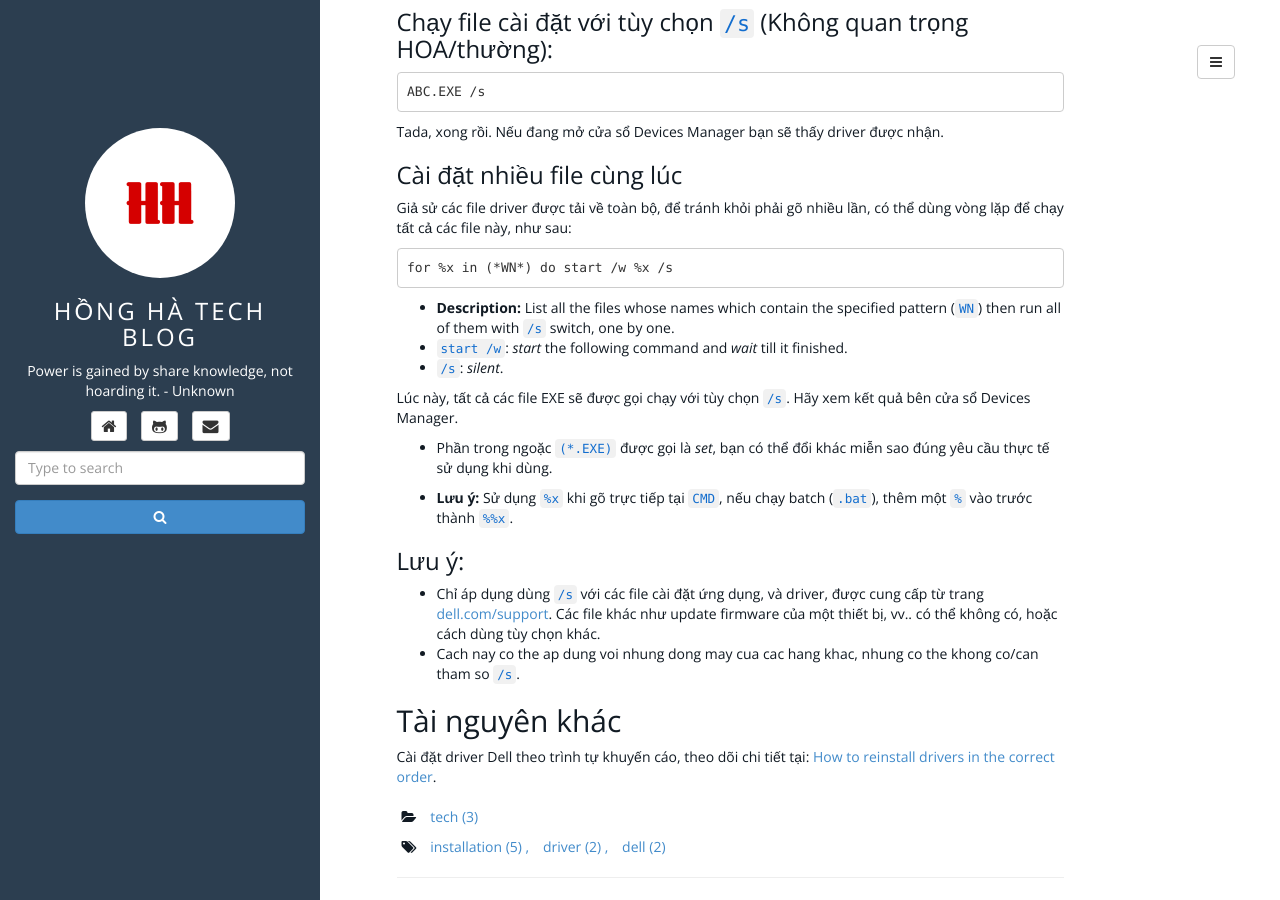
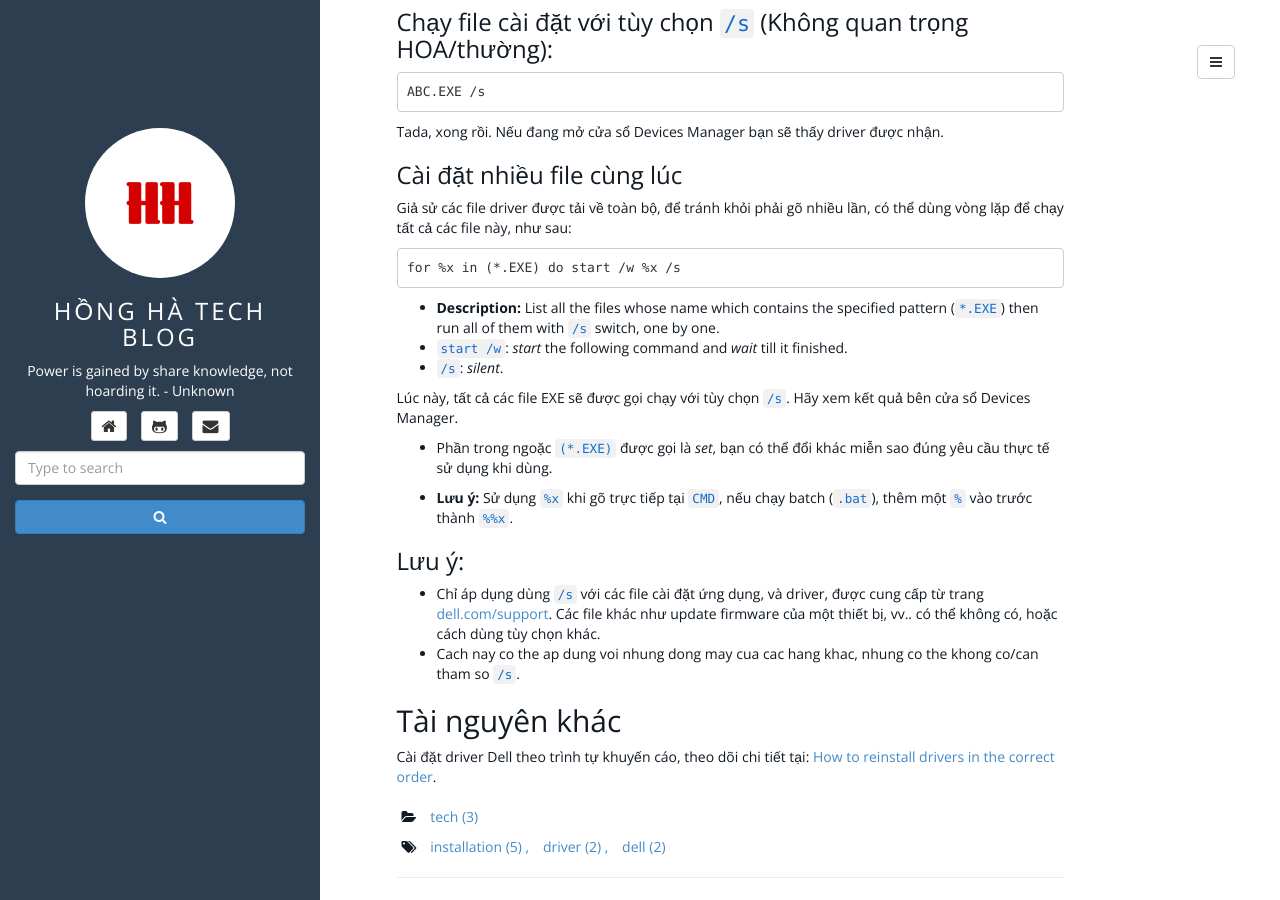
Before and after one commit to honghaco/honghaco.github.io, a Jekyll site: the page built from _posts/2016-03-25-dell-install-driver-silent.md, in a window 1280 px wide and 900 px high, scrolled down 729 px. Built offline with Jekyll 4.4.1, drawn with Linux system fonts in a browser that asks for light colours; some web fonts are replaced.

Commit message:
Update 2016-03-25-dell-install-driver-silent.md

````diff
--- a/_posts/2016-03-25-dell-install-driver-silent.md
+++ b/_posts/2016-03-25-dell-install-driver-silent.md
@@ -50,10 +50,10 @@ Tada, xong rồi. Nếu đang mở cửa sổ Devices Manager bạn sẽ thấy
 Giả sử các file driver được tải về toàn bộ, để tránh khỏi phải gõ nhiều lần, có thể dùng vòng lặp để chạy tất cả các file này, như sau:
 
 ```
-for %x in (*WN*) do start /w %x /s
+for %x in (*.EXE) do start /w %x /s
 ```
 
-- **Description:** List all the files whose names which contain the specified pattern (`WN`) then run all of them with `/s` switch, one by one.
+- **Description:** List all the files whose name which contains the specified pattern (`*.EXE`) then run all of them with `/s` switch, one by one.
 - `start /w`: *start* the following command and *wait* till it finished.
 - `/s`: *silent*.
 
````
